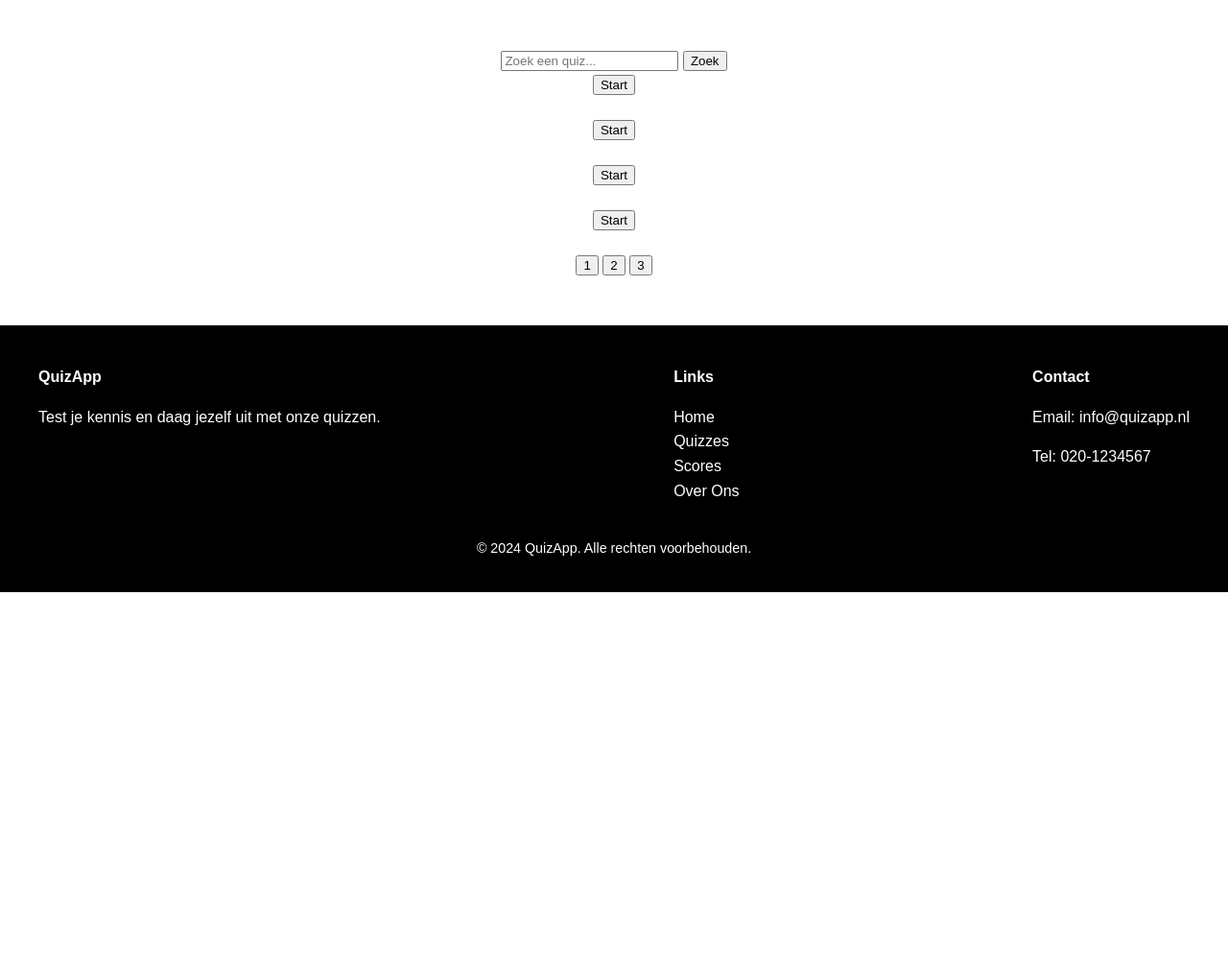
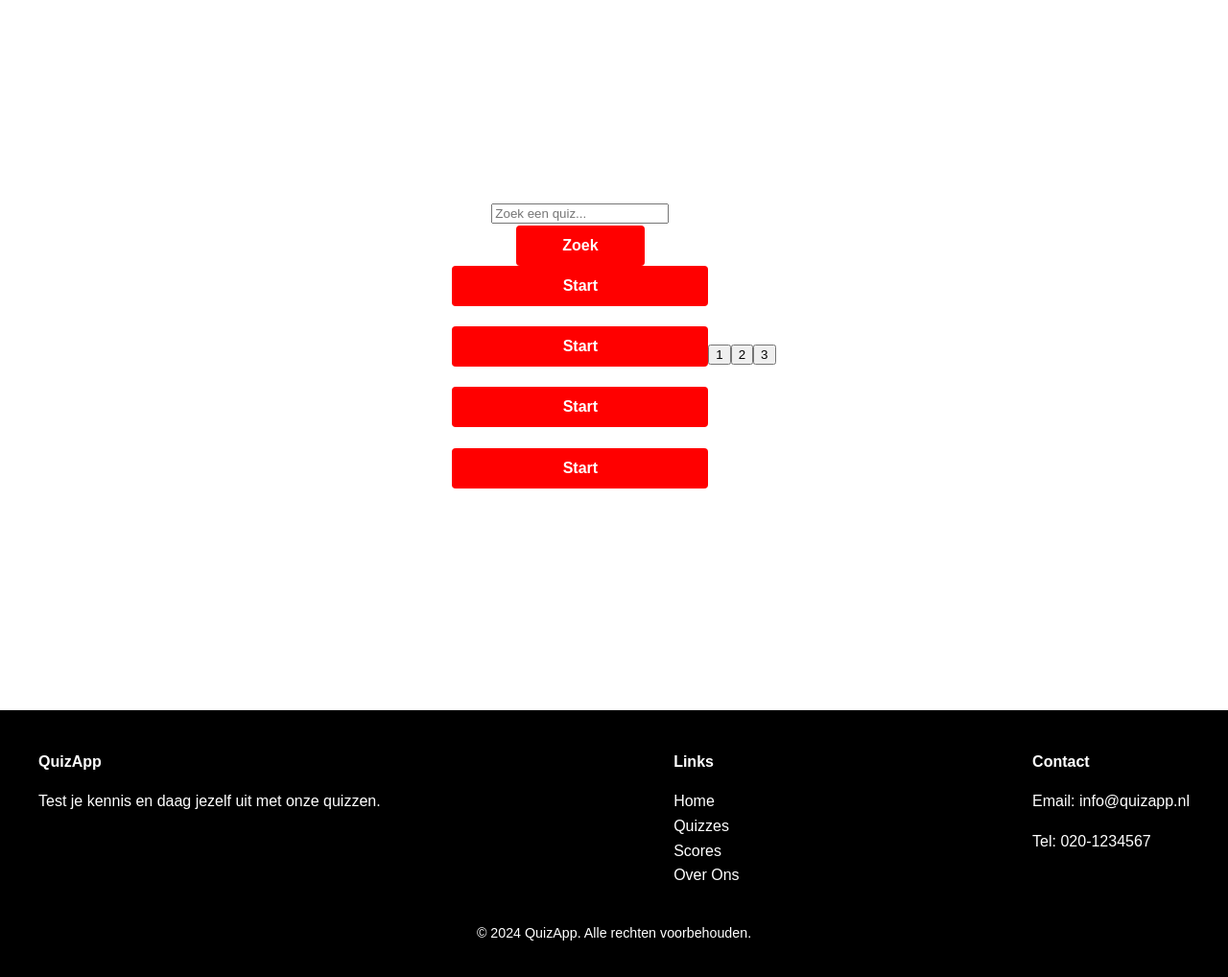
Before and after one commit to lorexgmd/Quiz-project, a PHP site: page /quizzen.php in a window 1280 px wide. Shown: the part 78-1096 px from the top of the page at 96% size. Before the commit the page ends 695 px from the top, so only its background shows below. Run offline with PHP 8.4, Linux system fonts and the light colour scheme.

Commit message:
Small update

```diff
--- a/quizzen.php
+++ b/quizzen.php
@@ -5,6 +5,7 @@
     <meta name="viewport" content="width=device-width, initial-scale=1.0">
     <title>Document</title>
     <link rel="stylesheet" href="styles/style.css">
+    <link rel="stylesheet" href="styles/styleQuizzen.css">
 </head>
 <body>
 <header class="header">
--- /dev/null
+++ b/styles/styleQuizzen.css
@@ -0,0 +1,68 @@
+body {
+    margin: 0;
+    font-family: Arial, sans-serif;
+    color: var(--secondary-text-clr);
+}
+
+:root {
+    --main-clr: red ;
+    --primary-bg-clr: #000;
+    --secondary-bg-clr: #fff;
+    --primary-text-clr: #fff;
+    --secondary-text-clr: #000;
+    --hover-button-clr: darkred;
+    --big-size: calc(25px + (50 - 25) * ((100vw - 300px) / (1600 - 300)));
+    --medium-size: calc(14px + (20 - 14) * ((100vw - 300px) / (1600 - 300)));
+    --small-size: calc(12px + (15 - 12) * ((100vw - 300px) / (1600 - 300)));
+    --title-size: calc(16px + (35 - 16) * ((100vw - 300px) / (1600 - 300)));
+   }
+
+.main {
+    display: flex;
+    justify-content: center;
+    align-items: center;
+    height: 80vh;
+    background-color: var(--secondary-bg-clr);
+    margin: 0;
+}
+
+.quiz-container {
+    text-align: center;
+    padding: 50px 20px;
+    background-color: var(--secondary-bg-clr);
+    box-shadow: 0 0 10px rgba(0, 0, 0, 0.2);
+    width: 500px;
+    border-radius: 8px;
+}
+.btn-start:hover {
+    background: #c62828;
+  }
+
+.btn-search:hover {
+    background: #c62828;
+  }
+
+.btn-start {
+    width: 100%;
+    background: var(--main-clr);
+    color: var(--primary-text-clr);
+    border: none;
+    padding: 12px 20px;
+    font-size: 16px;
+    font-weight: bold;
+    border-radius: 4px;
+    cursor: pointer;
+    transition: background 0.3s ease;
+  }
+.btn-search {
+    width: 50%;
+    background: var(--main-clr);
+    color: var(--primary-text-clr);
+    border: none;
+    padding: 12px 20px;
+    font-size: 16px;
+    font-weight: bold;
+    border-radius: 4px;
+    cursor: pointer;
+    transition: background 0.3s ease;
+  }
```
Also changed, not shown: index.php (+5 -5 lines).
